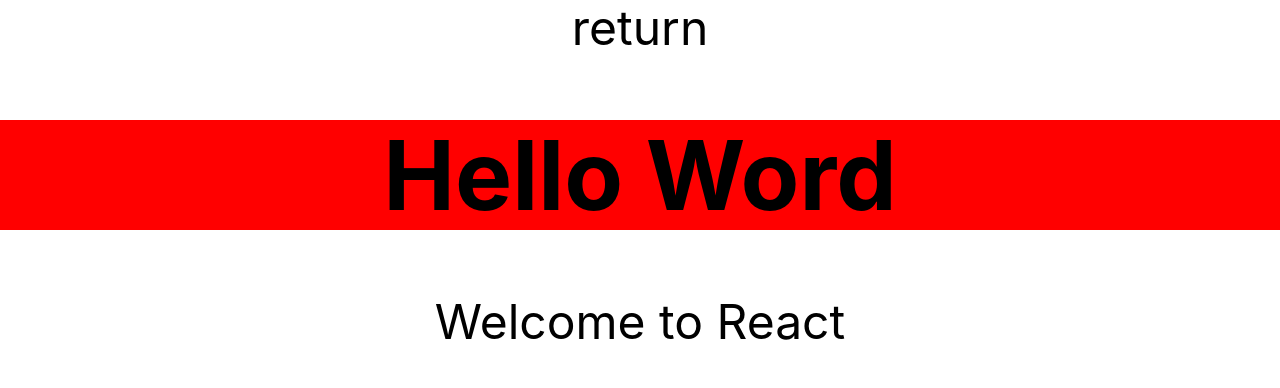
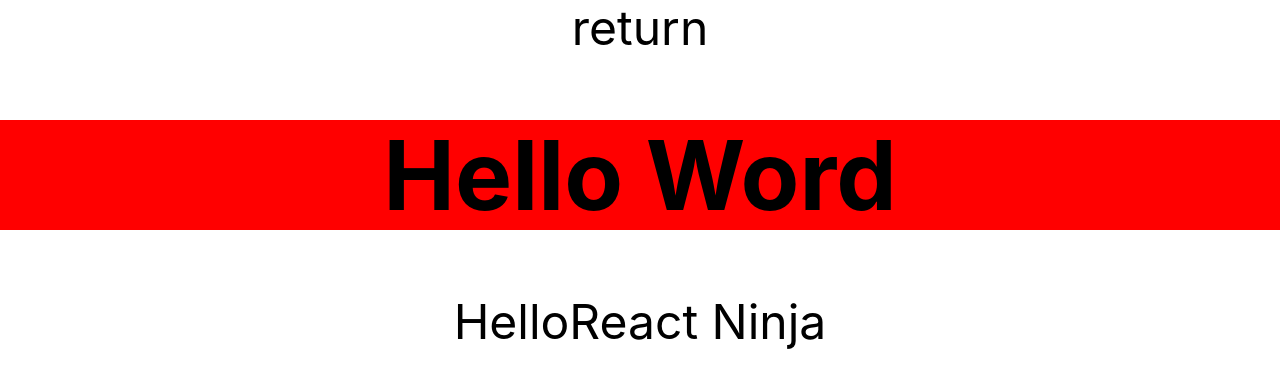
Before and after one commit to Rafdapp/first_react, a React (Create React App) app: page / in a window 1280 px wide. Shown: the top 388 px of the page. Built offline with nearby package versions, Linux system fonts and the light colour scheme.

Commit message:
Test Add hello greeting propety to index.js, hello.js files

```diff
--- a/src/Hello.js
+++ b/src/Hello.js
@@ -8,7 +8,9 @@ class Hello extends Component {
         return ( <
             div class = 'f1 tc' >
             return <h1 > Hello Word < /h1> <
-            p > Welcome to React < /p> < /
+            p > {
+                this.props.greeting
+            } < /p> < /
             div >
         );
     }
--- a/src/index.js
+++ b/src/index.js
@@ -5,9 +5,12 @@ import Hello from './Hello';
 import * as serviceWorker from './serviceWorker';
 import 'tachyons';
 
-ReactDOM.render( < Hello / > , document.getElementById('root'));
+ReactDOM.render( < Hello greeting = {
+                        'Hello' + 'React Ninja'
+                }
+                / > , document.getElementById('root'));
 
-// If you want your app to work offline and load faster, you can change
-// unregister() to register() below. Note this comes with some pitfalls.
-// Learn more about service workers: https://bit.ly/CRA-PWA
-serviceWorker.unregister();
+                // If you want your app to work offline and load faster, you can change
+                // unregister() to register() below. Note this comes with some pitfalls.
+                // Learn more about service workers: https://bit.ly/CRA-PWA
+                serviceWorker.unregister();
```
